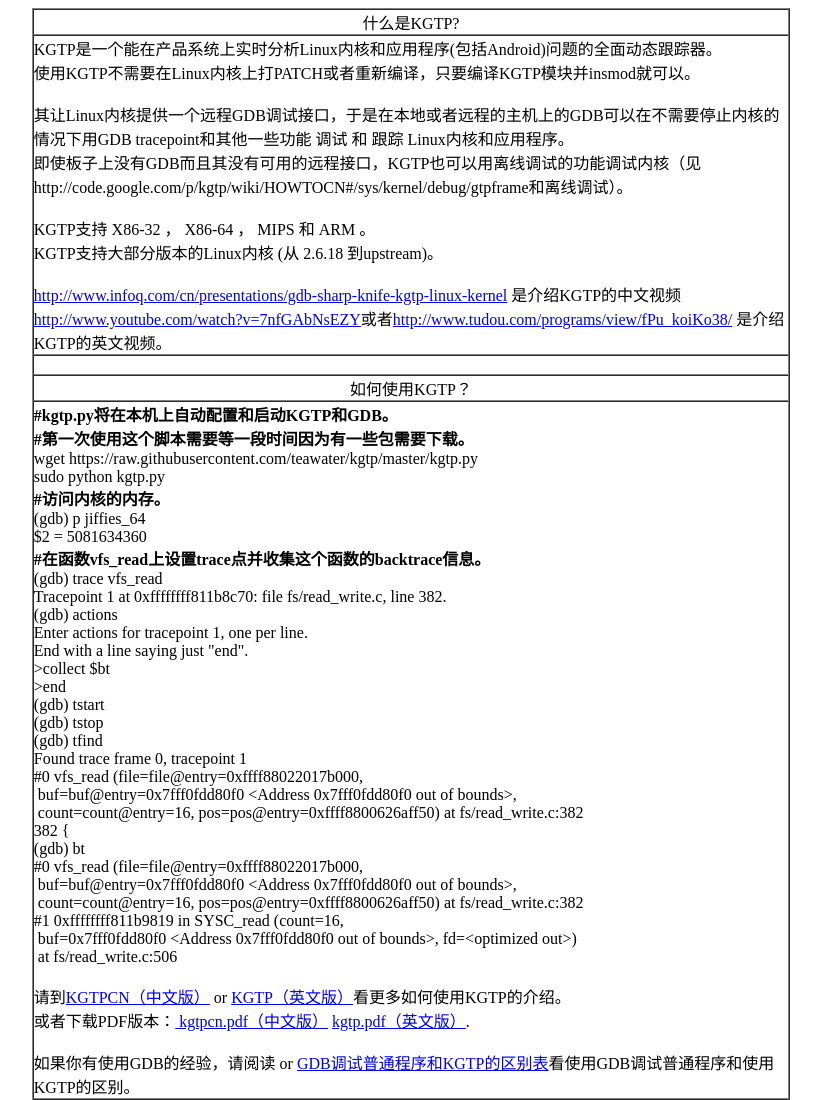
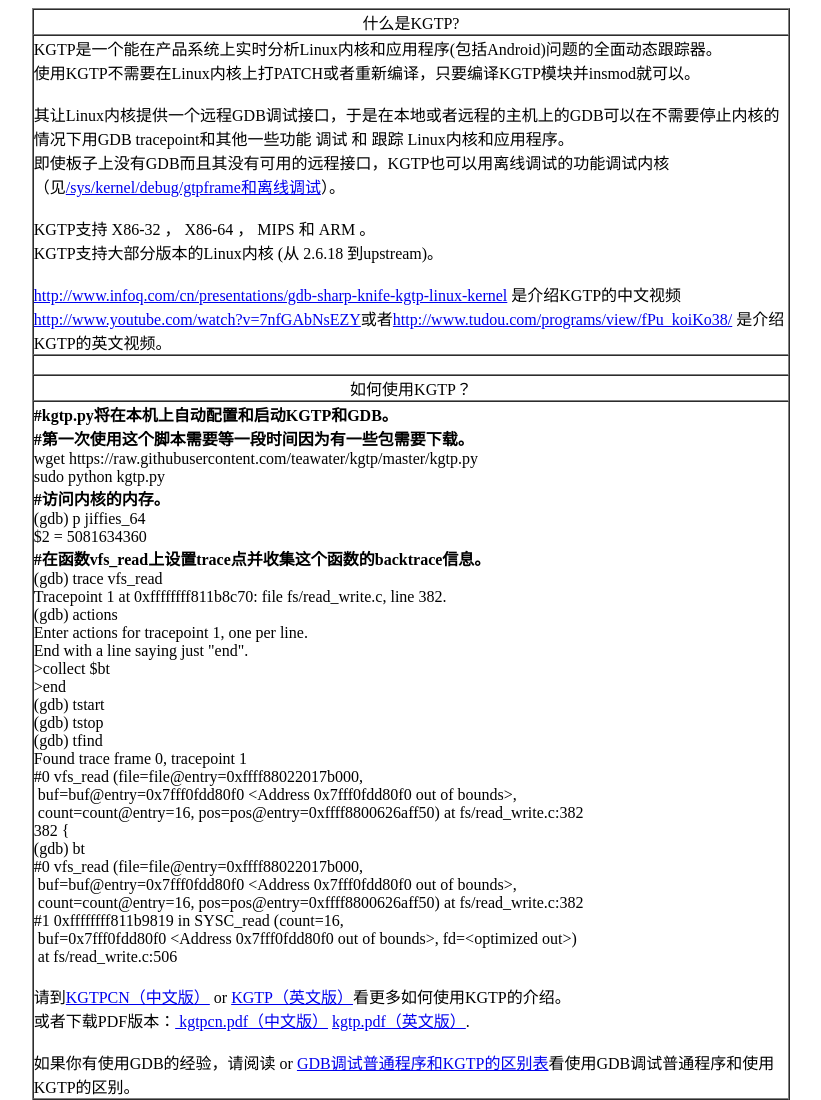
Before and after one commit to teawater/kgtp, a plain HTML site: page indexcn.html in a window 1280 px wide. Shown: the top 1100 px of the page, without its empty margins (229-1050 px from the left). Drawn offline with Linux system fonts and the light colour scheme.

Commit message:
Add line for /sys/kernel/debug/gtpframe and offline debug

```diff
--- a/indexcn.html
+++ b/indexcn.html
@@ -28,7 +28,8 @@ border="1" cellpadding="0" cellspacing="0">
 使用KGTP不需要在Linux内核上打PATCH或者重新编译，只要编译KGTP模块并insmod就可以。<br>
 <br>
 其让Linux内核提供一个远程GDB调试接口，于是在本地或者远程的主机上的GDB可以在不需要停止内核的情况下用GDB tracepoint和其他一些功能 调试 和 跟踪 Linux内核和应用程序。<br>
-即使板子上没有GDB而且其没有可用的远程接口，KGTP也可以用离线调试的功能调试内核（见http://code.google.com/p/kgtp/wiki/HOWTOCN#/sys/kernel/debug/gtpframe和离线调试）。<br>
+即使板子上没有GDB而且其没有可用的远程接口，KGTP也可以用离线调试的功能调试内核（见<a
+href="kgtpcn.html#/sys/kernel/debug/gtpframe和离线调试|outline">/sys/kernel/debug/gtpframe和离线调试</a>）。<br>
 <br>
 KGTP支持 X86-32 ， X86-64 ， MIPS 和 ARM 。<br>
 KGTP支持大部分版本的Linux内核 (从 2.6.18 到upstream)。<br>
```
Also changed, not shown: index.html (+1 -1 lines).
